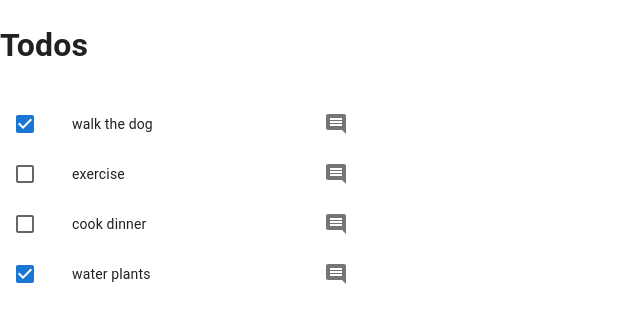
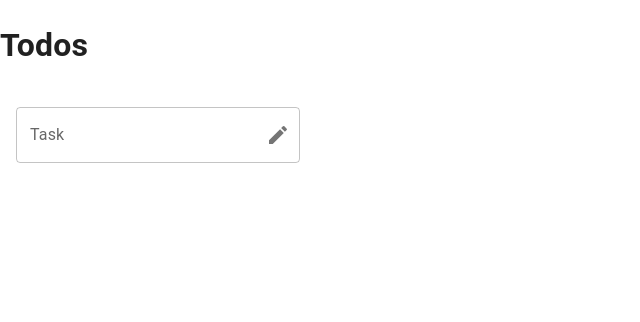
Before and after one commit to Manjil-Thapa/todo-react-app, a React (Vite) app: page / in a window 1280 px wide. Shown: the top 322 px of the page, without its empty margins (0-640 px from the left). Built offline with nearby package versions, Linux system fonts and the light colour scheme.

Commit message:
added form elment and local storage

```diff
--- /dev/null
+++ b/src/TodoForm.jsx
@@ -0,0 +1,41 @@
+import { ListItem, TextField, InputAdornment, IconButton } from '@mui/material';
+import { Create } from '@mui/icons-material';
+import { useState } from 'react';
+
+function TodoForm({ addTask }) {
+  const [task, setTask] = useState('');
+  const handleChange = evt => {
+    setTask(evt.target.value);
+  };
+
+  const handleSubmit = event => {
+    event.preventDefault();
+    addTask(task);
+    setTask('');
+  };
+
+  return (
+    <ListItem>
+      <form onSubmit={handleSubmit}>
+        <TextField
+          id='outlined-basic'
+          label='Task'
+          variant='outlined'
+          onChange={handleChange}
+          value={task}
+          InputProps={{
+            endAdornment: (
+              <InputAdornment position='end'>
+                <IconButton aria-label='create a task' edge='end' type='submit'>
+                  <Create />
+                </IconButton>
+              </InputAdornment>
+            ),
+          }}
+        />
+      </form>
+    </ListItem>
+  );
+}
+
+export default TodoForm;
--- a/src/TodoItem.jsx
+++ b/src/TodoItem.jsx
@@ -1,25 +1,28 @@
-import { useState } from 'react';
 import ListItem from '@mui/material/ListItem';
 import ListItemButton from '@mui/material/ListItemButton';
 import ListItemIcon from '@mui/material/ListItemIcon';
 import ListItemText from '@mui/material/ListItemText';
 import Checkbox from '@mui/material/Checkbox';
 import IconButton from '@mui/material/IconButton';
-import CommentIcon from '@mui/icons-material/Comment';
+import DeleteIcon from '@mui/icons-material/Delete';
 
-function TodoItem({ todo, remove }) {
+function TodoItem({ todo, removeItem, toggleItem }) {
   const labelId = `checkbox-list-label-${todo.id}`;
   /* this label id is there for accessibility */
 
   const removeTask = () => {
-    remove(todo.id);
+    removeItem(todo.id);
+  };
+
+  const toggleTask = () => {
+    toggleItem(todo.id);
   };
 
   return (
     <ListItem
       secondaryAction={
-        <IconButton edge='end' aria-label='comments' onClick={removeTask}>
-          <CommentIcon />
+        <IconButton edge='end' aria-label='comments'>
+          <DeleteIcon onClick={removeTask} />
         </IconButton>
       }
       disablePadding
@@ -32,6 +35,7 @@ function TodoItem({ todo, remove }) {
             tabIndex={-1}
             disableRipple
             inputProps={{ 'aria-labelledby': labelId }}
+            onClick={toggleTask}
           />
         </ListItemIcon>
         <ListItemText id={labelId} primary={todo.task} />
--- a/src/TodoList.jsx
+++ b/src/TodoList.jsx
@@ -1,30 +1,60 @@
 import List from '@mui/material/List';
-import { useState } from 'react';
+import { useState, useEffect } from 'react';
 import TodoItem from './TodoItem';
+import TodoForm from './TodoForm';
 
-const todoSeeds = [
-  { id: 1, task: 'walk the dog', completed: true },
-  { id: 2, task: 'exercise', completed: false },
-  { id: 3, task: 'cook dinner', completed: false },
-  { id: 4, task: 'water plants', completed: true },
-];
+const getInitialData = () => {
+  const data = JSON.parse(localStorage.getItem('todos'));
+  if (!data) return [];
+  return data;
+};
 
 function TodoList() {
-  const [todos, setTodos] = useState(todoSeeds);
+  const [todos, setTodos] = useState(getInitialData);
+
+  useEffect(() => {
+    localStorage.setItem('todos', JSON.stringify(todos));
+  }, [todos]);
 
   const removeTask = id => {
     setTodos(prevTodos => {
-      return prevTodos.filter(task => {
-        return task.id !== id;
+      return prevTodos.filter(todo => {
+        return todo.id !== id;
       });
+    });
+  };
+
+  const toggleTask = id => {
+    setTodos(prevTodos => {
+      return prevTodos.map(todo => {
+        if (todo.id === id) {
+          return { ...todo, completed: !todo.completed };
+        } else {
+          return todo;
+        }
+      });
+    });
+  };
+
+  const addTask = task => {
+    setTodos(prevTodos => {
+      return [...prevTodos, { id: 10, task: task, completed: false }];
     });
   };
 
   return (
     <List sx={{ width: '100%', maxWidth: 360, bgcolor: 'background.paper' }}>
       {todos.map(todo => {
-        return <TodoItem todo={todo} key={todo.id} remove={removeTask} />;
+        return (
+          <TodoItem
+            todo={todo}
+            key={todo.id}
+            removeItem={removeTask}
+            toggleItem={toggleTask}
+          />
+        );
       })}
+      <TodoForm addTask={addTask} />
     </List>
   );
 }
```
